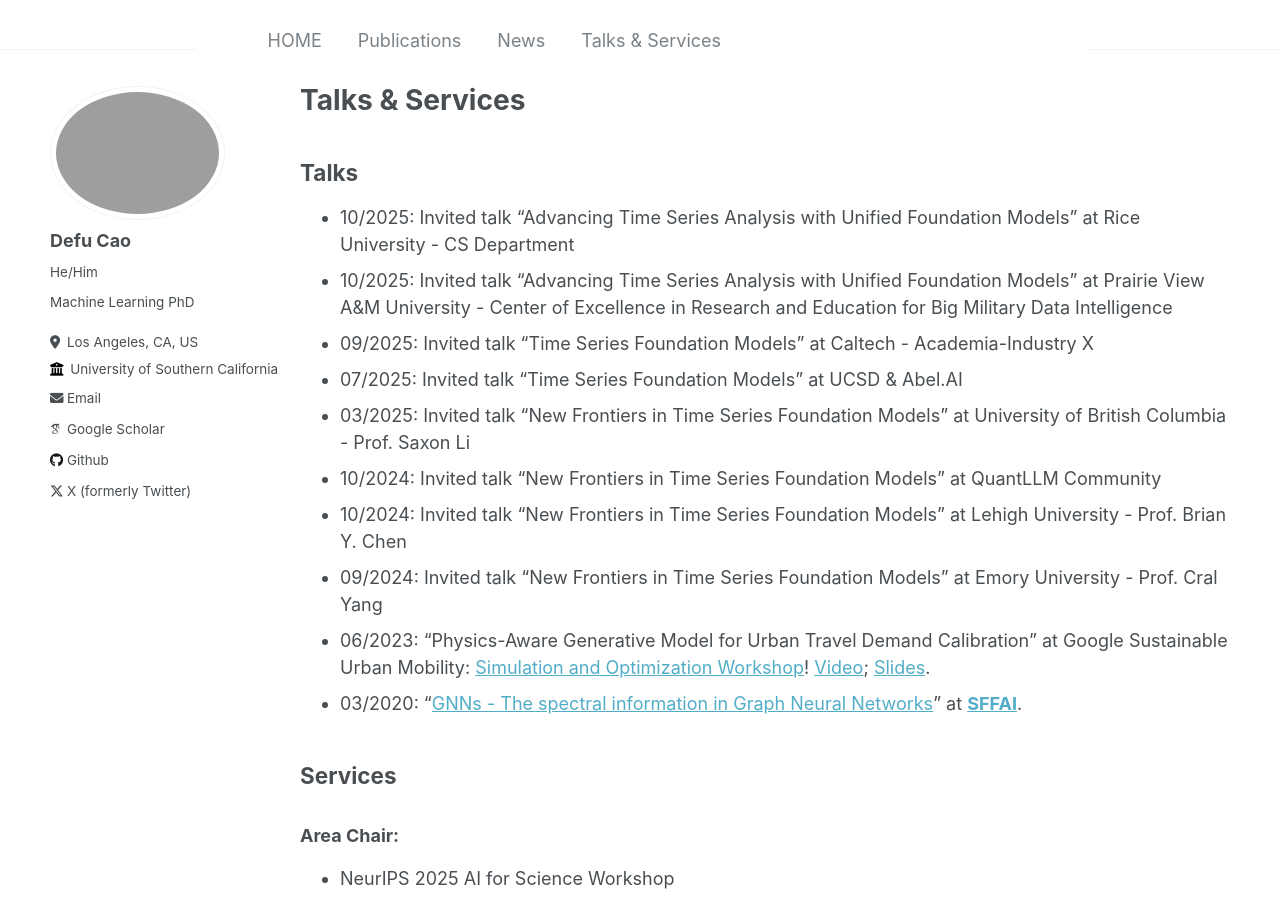
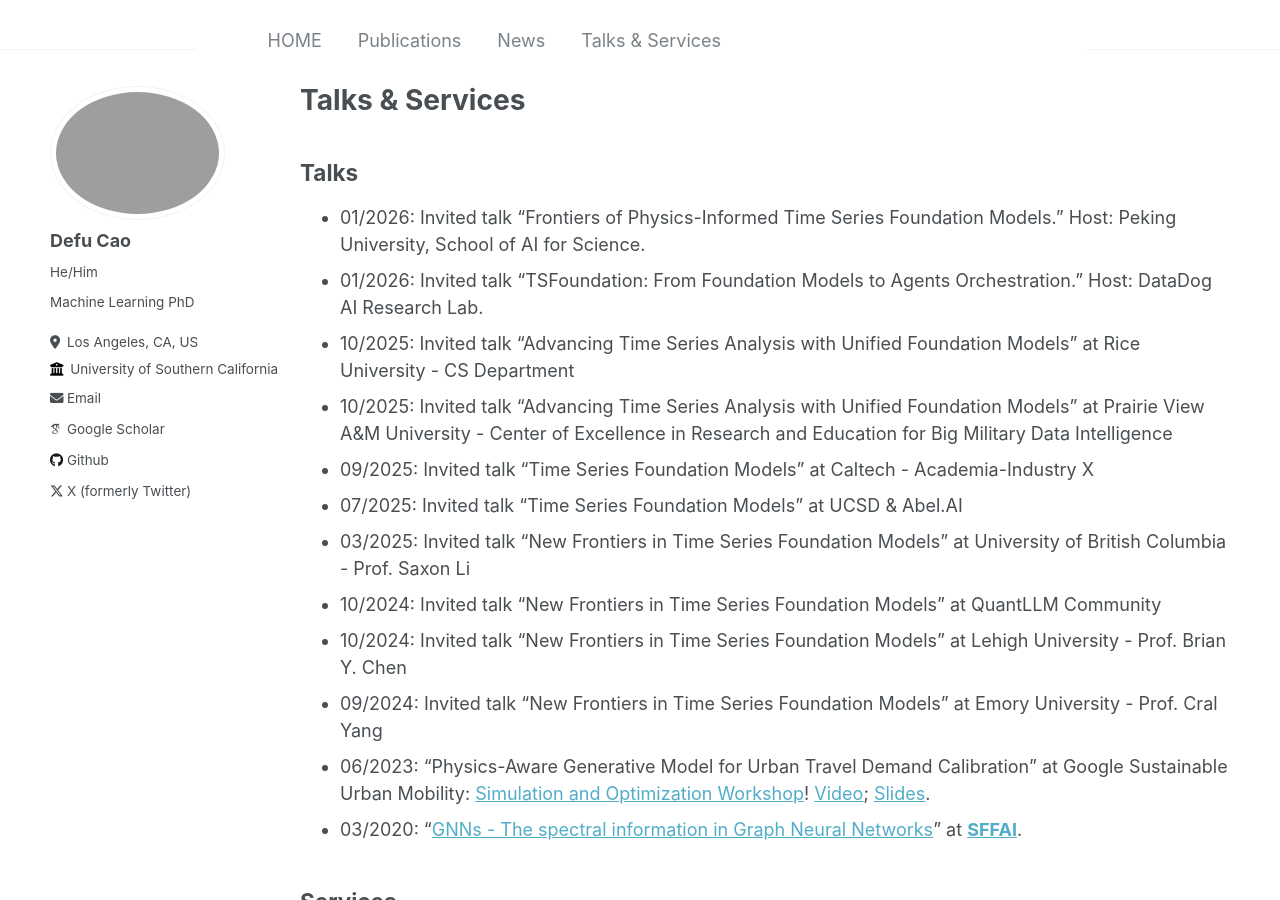
Before and after one commit to idevede/idevede.github.io, a Jekyll site: the page built from _pages/talks.md, in a window 1280 px wide and 900 px high. Built offline with Jekyll 4.4.1, drawn with Linux system fonts in a browser that asks for light colours; some web fonts are replaced; comment, search, counter and statistics services are not loaded.

Commit message:
add news in 2026

```diff
--- a/_pages/talks.md
+++ b/_pages/talks.md
@@ -16,6 +16,8 @@ author_profile: true
 {% endfor %}
 
 ## Talks
+- 01/2026: Invited talk "Frontiers of Physics-Informed Time Series Foundation Models." Host: Peking University, School of AI for Science.
+- 01/2026: Invited talk "TSFoundation: From Foundation Models to Agents Orchestration." Host: DataDog AI Research Lab.
 - 10/2025: Invited talk "Advancing Time Series Analysis with Unified Foundation Models" at Rice University - CS Department
 - 10/2025: Invited talk "Advancing Time Series Analysis with Unified Foundation Models" at Prairie View A&M University - Center of Excellence in Research and Education for Big Military Data Intelligence
 - 09/2025: Invited talk "Time Series Foundation Models" at Caltech - Academia-Industry X
```
